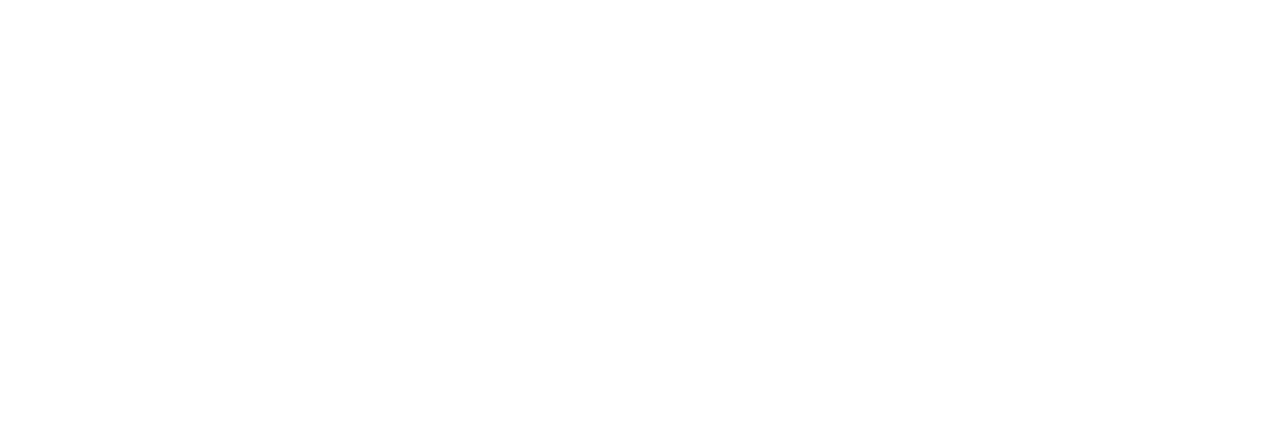
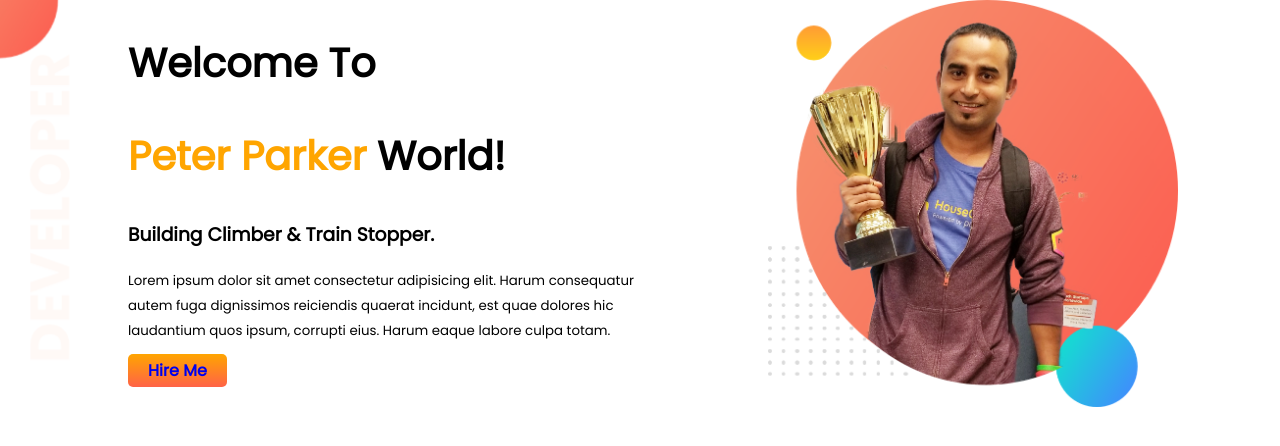
Before and after one commit to chinno0007/-web-developer-portfolio, a plain HTML site: page index.html in a window 1280 px wide. Drawn offline with Linux system fonts and the light colour scheme.

Commit message:
Top Banner Added

```diff
--- a/index.html
+++ b/index.html
@@ -1,13 +1,36 @@
 <!DOCTYPE html>
 <html lang="en">
+
 <head>
     <meta charset="UTF-8">
     <meta http-equiv="X-UA-Compatible" content="IE=edge">
     <meta name="viewport" content="width=device-width, initial-scale=1.0">
-    <title>Web Developer Portfolio</title>
+    <title>Peter Parker World</title>
+    <link rel="preconnect" href="https://fonts.googleapis.com">
+    <link rel="preconnect" href="https://fonts.gstatic.com" crossorigin>
+    <link href="https://fonts.googleapis.com/css2?family=Poppins&display=swap" rel="stylesheet">
     <link rel="stylesheet" href="style.css">
 </head>
+
 <body>
+    <section class="top-banner">
+        <div class="half-width">
+            <h1>Welcome To </h1>
+            <h1><span class="PeterParker">Peter Parker</span> World!</h1>
+            <h3>Building Climber & Train Stopper.</h3>
+            <p><small>Lorem ipsum dolor sit amet consectetur adipisicing elit. Harum consequatur autem fuga dignissimos
+                    reiciendis quaerat incidunt, est quae dolores hic laudantium quos ipsum, corrupti eius. Harum eaque
+                    labore culpa totam.</small></p>
+            <a target="_blank" class="btn" href="https://www.linkedin.com/in/mdmehedi968/?originalSubdomain=bd">Hire
+                Me</a>
+        </div>
+
+        <div class="half-width">
+            <img src="images/jhankar.png" alt="">
+        </div>
+
+    </section>
 
 </body>
+
 </html>
--- a/style.css
+++ b/style.css
@@ -0,0 +1,45 @@
+body {
+    font-family: 'Poppins', sans-serif;
+    margin: 0;
+}
+
+h1 {
+    font-size: 40px;
+}
+
+.PeterParker {
+    color: orange;
+}
+
+
+section {
+    display: flex;
+}
+
+.btn {
+    background-image: linear-gradient(orange, tomato);
+    border: none;
+    text-decoration: none;
+    padding: 5px 20px;
+    border-radius: 5px;
+    font-weight: 700;
+}
+
+.btn:hover {
+    background-color: brown;
+    color: aliceblue;
+}
+
+.half-width {
+    width: 50%;
+    padding-left: 10%;
+}
+
+.half-width img {
+    width: 80%;
+}
+
+.top-banner {
+    background-image: url(images/top-banner.png);
+    background-repeat: no-repeat;
+}
```
Also changed, not shown: images/Chinno 2.png (added), images/Chinno.png (added), images/dream-bg.png (added), images/exp-bg.png (added), images/jhankar.png (added), images/jhankar2.png (added), images/my-bg.png (added), images/my-bg2.png (added), images/top-banner.png (added), 7 other files.
